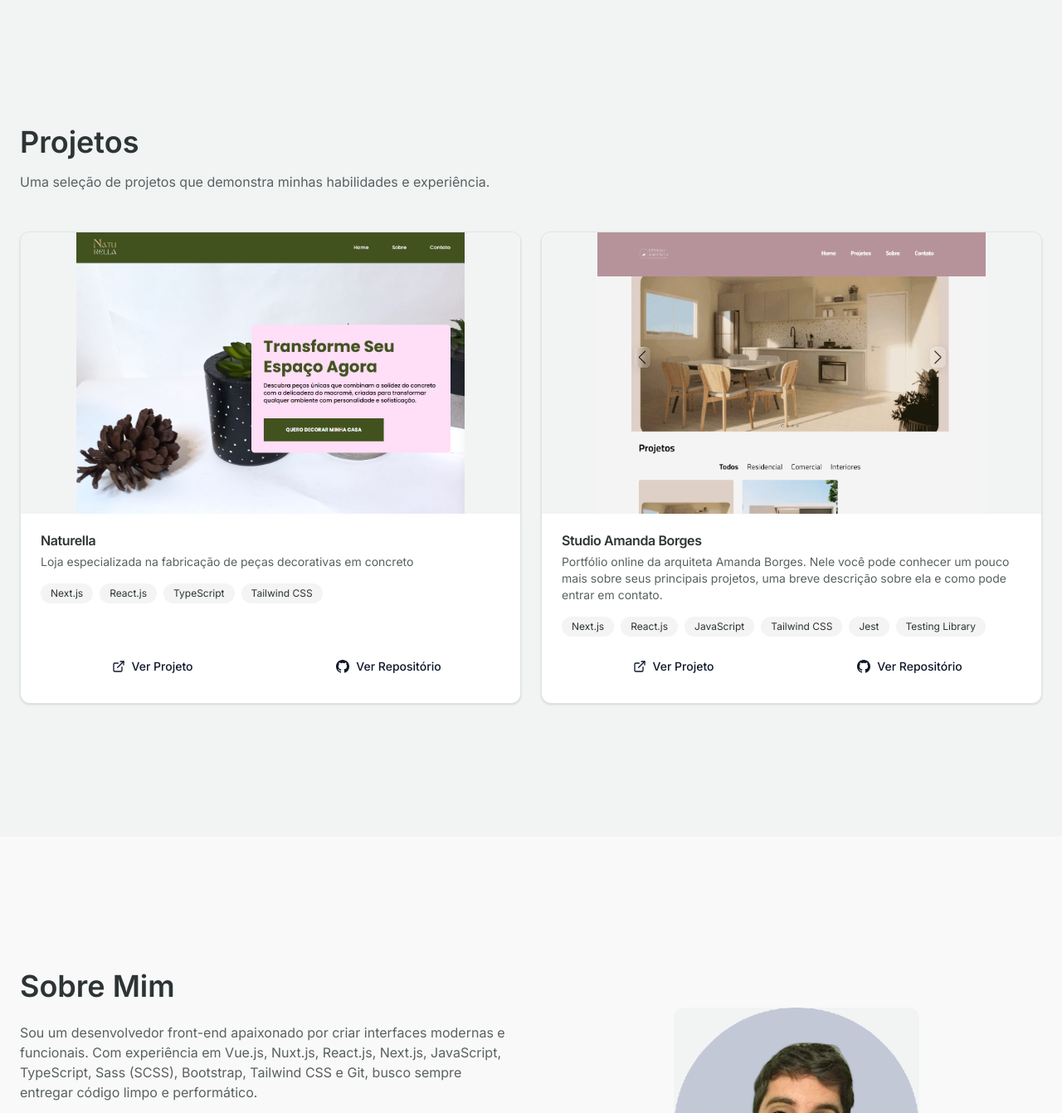
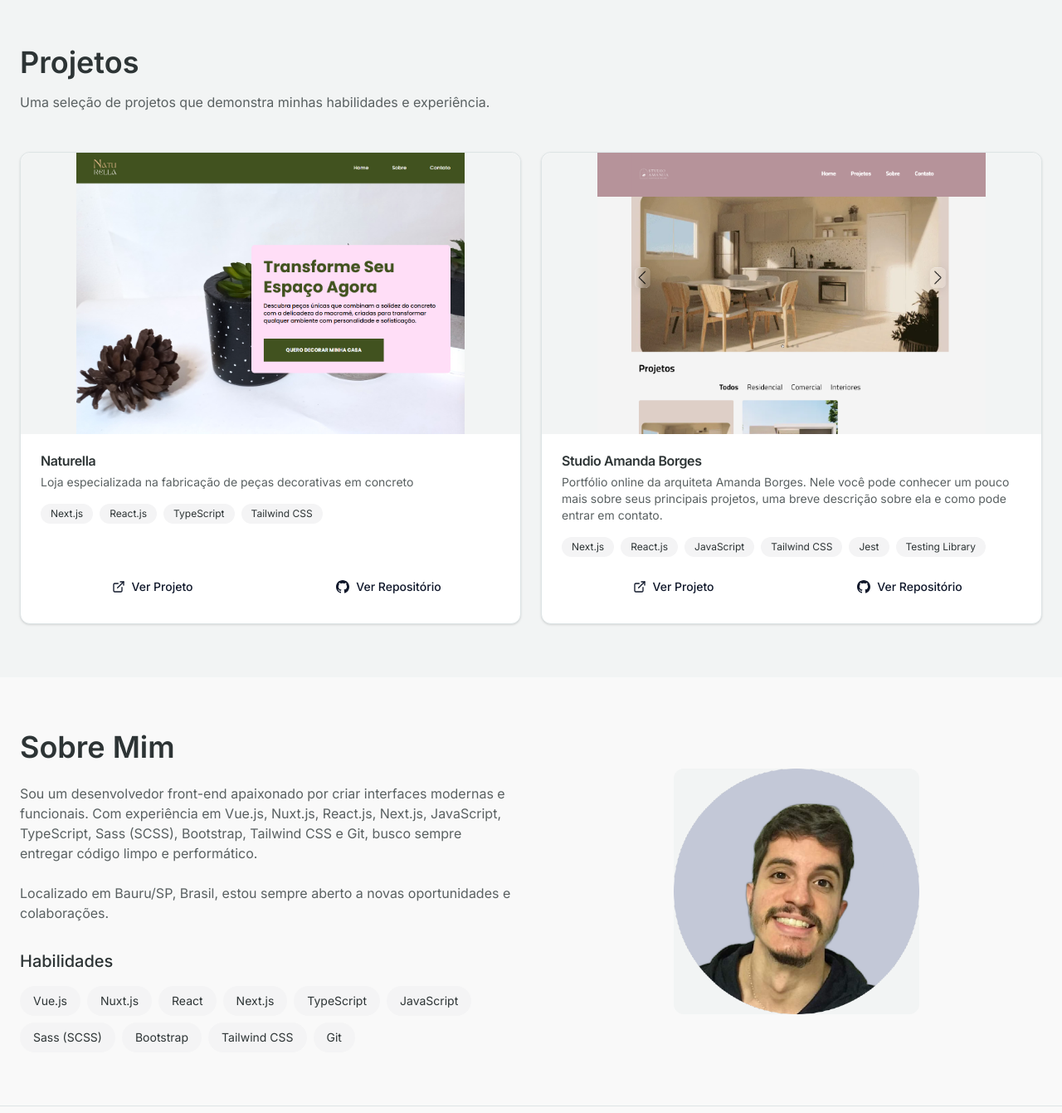
Before and after one commit to zehguilherme/portfolio, a Next.js app: page / in a window 1280 px wide. Shown: the part 809-2150 px from the top of the page at 83% size. Built offline with nearby package versions, Linux system fonts and the light colour scheme.

Commit message:
style(components): adjust padding and background for About, Nav, and Projects sections * Reduced padding for a more compact layout * Updated background border for Nav component

```diff
--- a/components/about.tsx
+++ b/components/about.tsx
@@ -3,8 +3,8 @@ import Image from 'next/image'
 
 export default function About() {
   return (
-    <section id="about" className="py-24 bg-background">
-      <div className="mx-auto max-w-7xl px-6 py-16">
+    <section id="about" className="py-12 bg-background">
+      <div className="mx-auto max-w-7xl px-6 py-4">
         <div className="grid grid-cols-1 lg:grid-cols-2 gap-12 items-center">
           <div>
             <h2 className="text-4xl font-semibold mb-6">Sobre Mim</h2>
--- a/components/nav.tsx
+++ b/components/nav.tsx
@@ -81,7 +81,7 @@ export default function Nav() {
         </div>
 
         {isOpen && (
-          <div className="bg-background absolute top-full right-0 left-0 border-t md:hidden">
+          <div className="bg-background absolute top-full right-0 left-0 border-t border-border md:hidden">
             <div className="flex flex-col gap-4 px-6 py-4">
               <a
                 href="#"
--- a/components/projects.tsx
+++ b/components/projects.tsx
@@ -3,8 +3,8 @@ import ProjectCard from '@/components/project-card'
 
 export default function Projects() {
   return (
-    <section id="projects" className="py-24 bg-muted">
-      <div className="mx-auto max-w-7xl px-6 py-16">
+    <section id="projects" className="py-12 bg-muted">
+      <div className="mx-auto max-w-7xl px-6 py-4">
         <div className="mb-12">
           <h2 className="text-4xl font-semibold mb-4">Projetos</h2>
 
```
